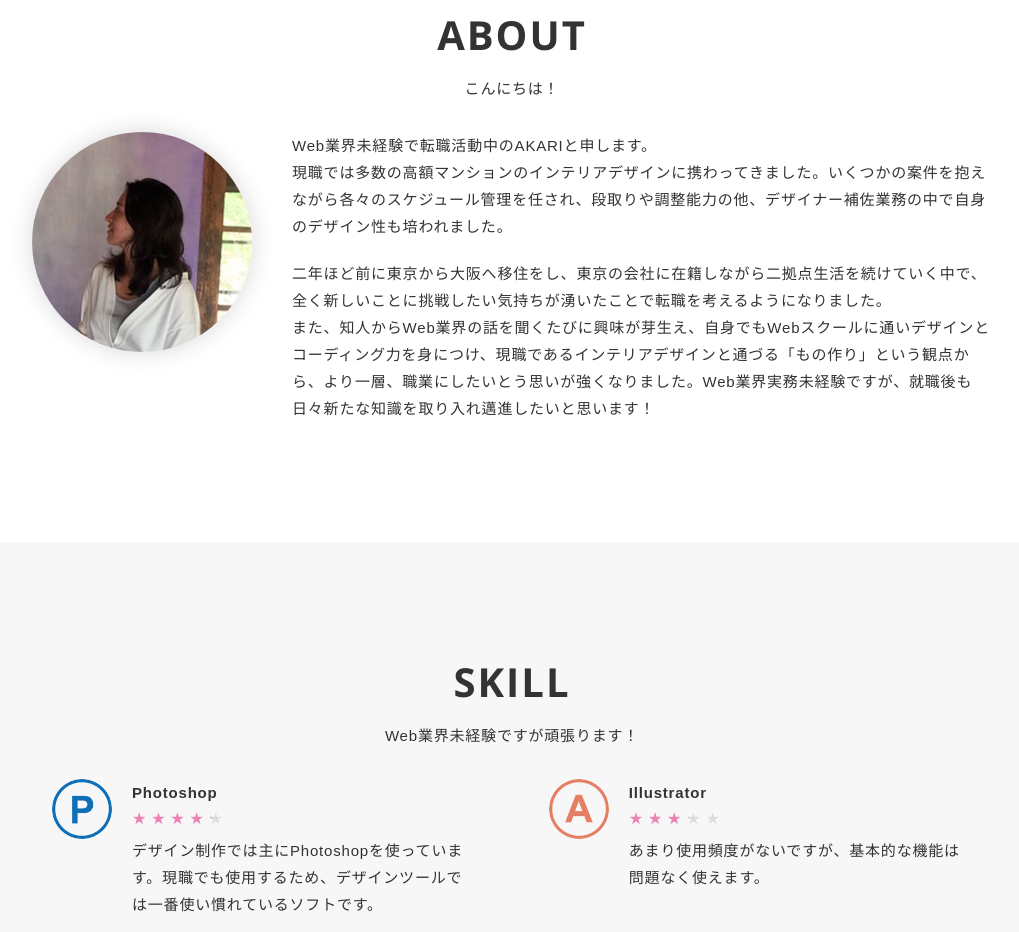
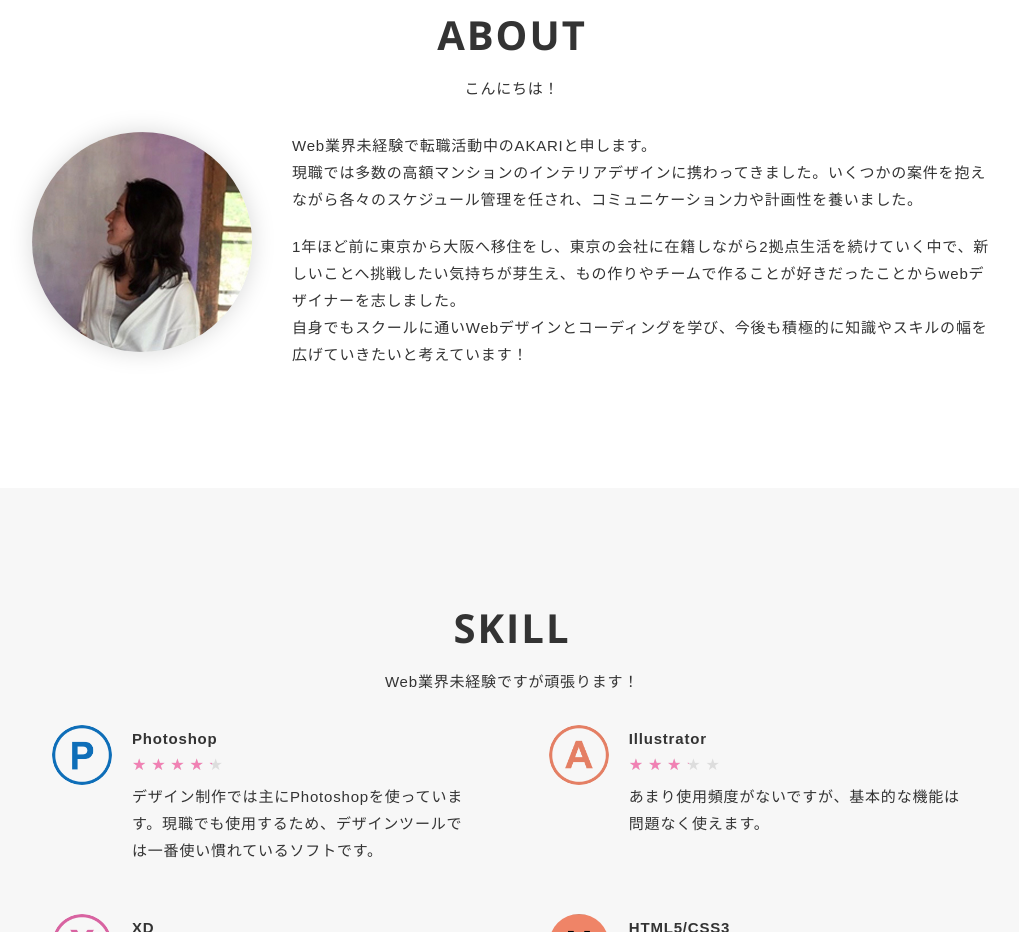
Before and after one commit to eleven88/portforio, a plain HTML site: page index.html in a window 1280 px wide. Shown: the part 1980-2912 px from the top of the page, without its empty margins (128-1147 px from the left). Drawn offline with nearby package versions, Linux system fonts and the light colour scheme.

Commit message:
プロフィール文章更新

```diff
--- a/index.html
+++ b/index.html
@@ -149,11 +149,11 @@
               <div class="about-body">
                 <p>
                   Web業界未経験で転職活動中のAKARIと申します。<br>
-                  現職では多数の高額マンションのインテリアデザインに携わってきました。いくつかの案件を抱えながら各々のスケジュール管理を任され、段取りや調整能力の他、デザイナー補佐業務の中で自身のデザイン性も培われました。
+                  現職では多数の高額マンションのインテリアデザインに携わってきました。いくつかの案件を抱えながら各々のスケジュール管理を任され、コミュニケーション力や計画性を養いました。
                 </p>
                 <p>
-                  二年ほど前に東京から大阪へ移住をし、東京の会社に在籍しながら二拠点生活を続けていく中で、全く新しいことに挑戦したい気持ちが湧いたことで転職を考えるようになりました。<br>
-                  また、知人からWeb業界の話を聞くたびに興味が芽生え、自身でもWebスクールに通いデザインとコーディング力を身につけ、現職であるインテリアデザインと通づる「もの作り」という観点から、より一層、職業にしたいとう思いが強くなりました。Web業界実務未経験ですが、就職後も日々新たな知識を取り入れ邁進したいと思います！
+                  1年ほど前に東京から大阪へ移住をし、東京の会社に在籍しながら2拠点生活を続けていく中で、新しいことへ挑戦したい気持ちが芽生え、もの作りやチームで作ることが好きだったことからwebデザイナーを志しました。<br>
+                  自身でもスクールに通いWebデザインとコーディングを学び、今後も積極的に知識やスキルの幅を広げていきたいと考えています！
                 </p>
               </div>
             </div>
```
